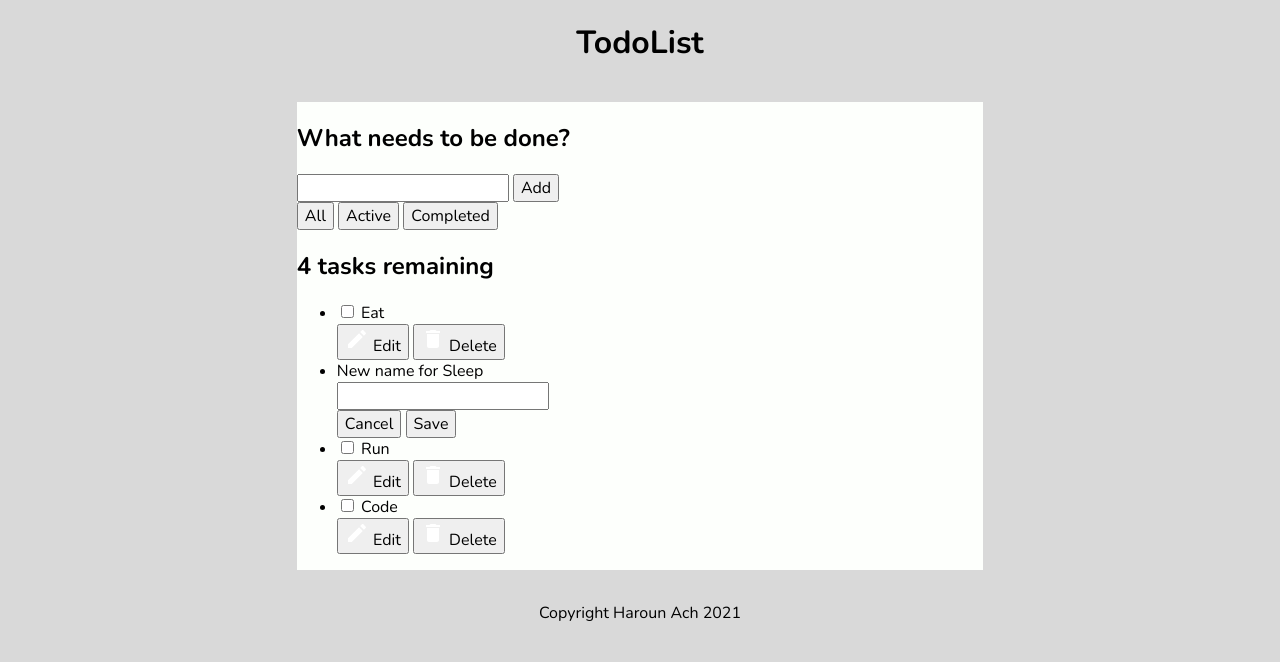
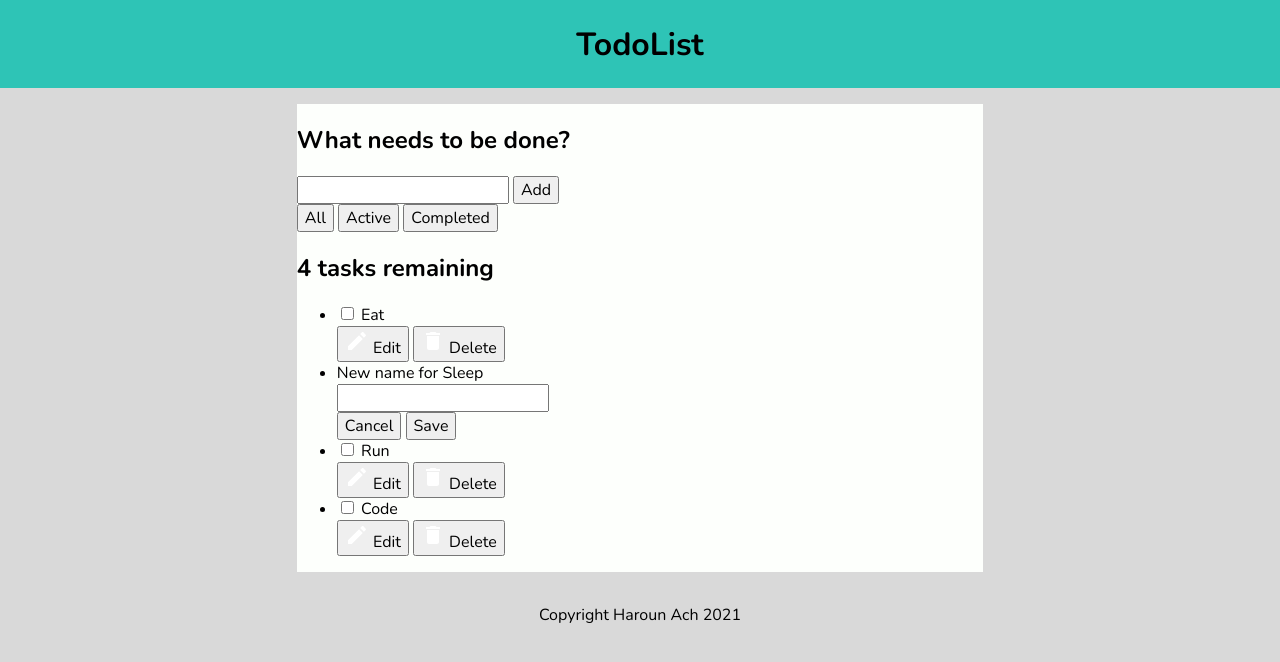
Before and after one commit to harounach/todolist-frontend, a website: page public/index.html in a window 1280 px wide. Drawn offline with nearby package versions, Linux system fonts and the light colour scheme; files that its build step writes are made by us from their sources.

Commit message:
Style header

```diff
--- a/sass/base/_base.scss
+++ b/sass/base/_base.scss
@@ -45,4 +45,6 @@ body {
 
 .title {
   text-align: center;
+  margin: 0;
+  padding: 0;
 }
--- /dev/null
+++ b/sass/components/_header.scss
@@ -0,0 +1,11 @@
+@use "../abstracts/variables" as vars;
+
+// header
+.header {
+  width: 100%;
+  height: 5.5rem;
+  background-color: vars.$primary-color;
+  display: flex;
+  justify-content: center;
+  align-items: center;
+}
--- a/sass/main.scss
+++ b/sass/main.scss
@@ -17,6 +17,7 @@
 @use "./base/typography";
 
 // <components>
+@use "./components/header";
 
 // <pages>
 @use "./pages/home";
```
